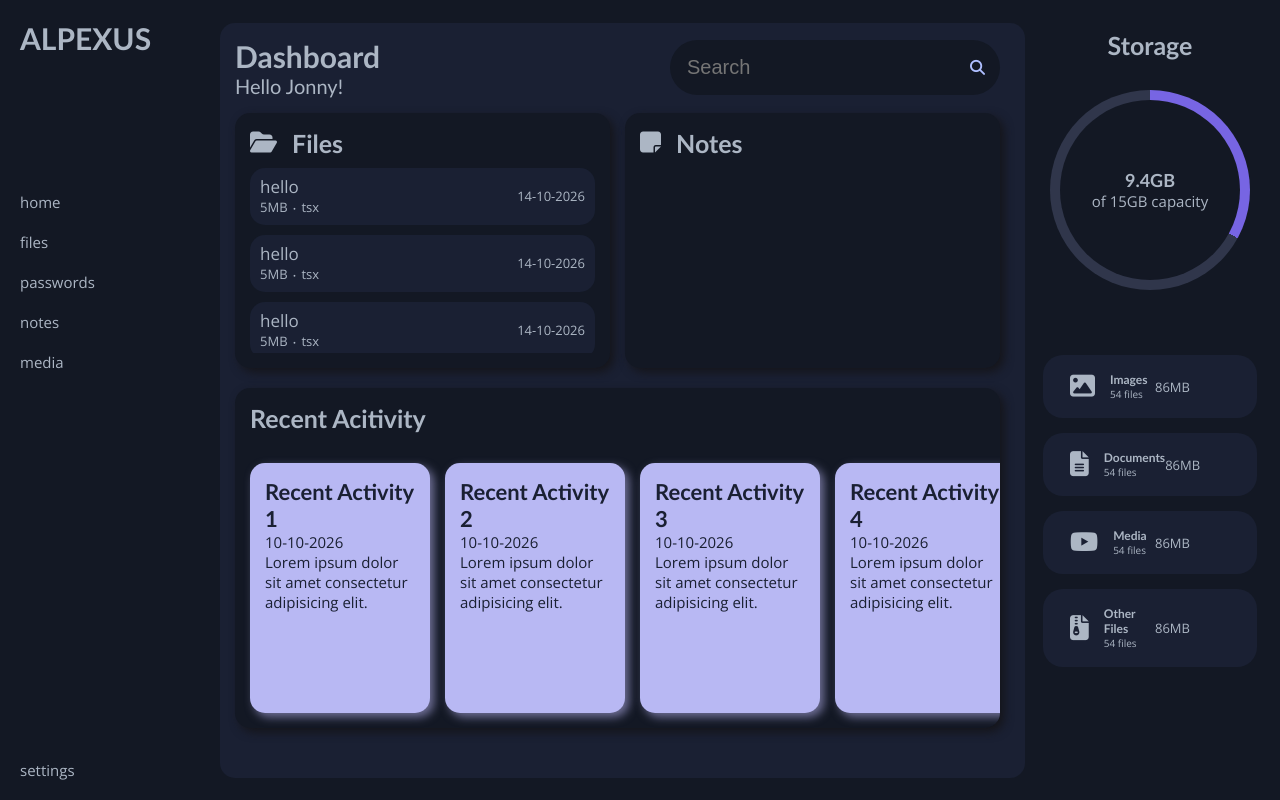
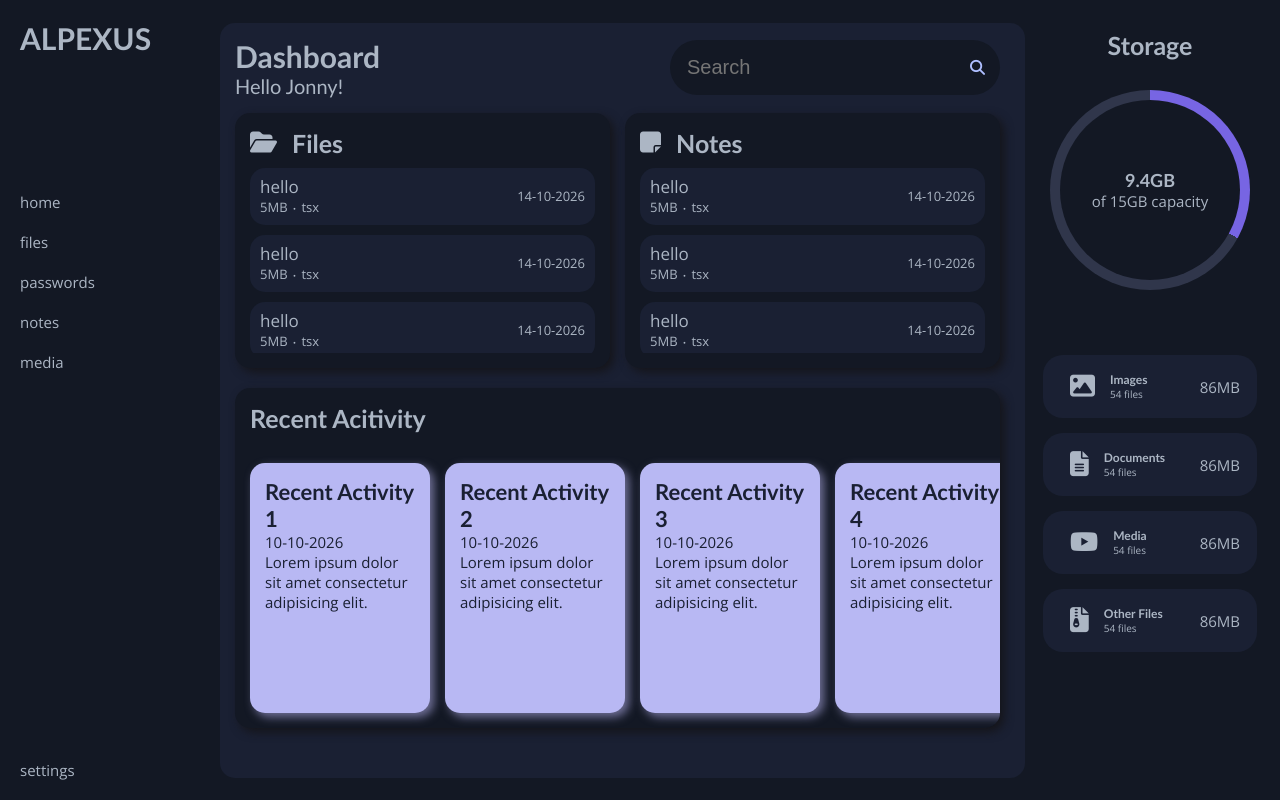
Before and after one commit to jona-mtw/alpexus, a React (Vite) app in the folder frontend/: page / in a window 1280 px wide. Built offline with nearby package versions, Linux system fonts and the light colour scheme; a web font is replaced by a local one.

Commit message:
notes-list

```diff
--- a/frontend/src/pages/components/storage-panel.tsx
+++ b/frontend/src/pages/components/storage-panel.tsx
@@ -20,7 +20,7 @@ function StorageContainer() {
                 <p>54 files</p>
               </div>
             </div>
-            <p className="file-size">86MB</p>
+            <p className="storage-size">86MB</p>
           </div>
           <div className="documents storage-info">
             <div className="storage-info-header-wrapper">
@@ -30,7 +30,7 @@ function StorageContainer() {
                 <p>54 files</p>
               </div>
             </div>
-            <p className="file-size">86MB</p>
+            <p className="storage-size">86MB</p>
           </div>
           <div className="media storage-info">
             <div className="storage-info-header-wrapper">
@@ -40,7 +40,7 @@ function StorageContainer() {
                 <p>54 files</p>
               </div>
             </div>
-            <p className="file-size">86MB</p>
+            <p className="storage-size">86MB</p>
           </div>
           <div className="other storage-info">
             <div className="storage-info-header-wrapper">
@@ -50,7 +50,7 @@ function StorageContainer() {
                 <p>54 files</p>
               </div>
             </div>
-            <p className="file-size">86MB</p>
+            <p className="storage-size">86MB</p>
           </div>
         </div>
       </div>
--- a/frontend/src/pages/home.css
+++ b/frontend/src/pages/home.css
@@ -92,7 +92,7 @@
 	}
 }
 
-.quick-access-files-list {
+.quick-access-files-list, .quick-access-notes-list {
 	flex: 1;
 	min-height: 0;
 	overflow-y: auto;
--- a/frontend/src/pages/home.tsx
+++ b/frontend/src/pages/home.tsx
@@ -19,6 +19,11 @@ function Home() {
   const QuickFiles = [];
   for (let i: number = 0; i < 5; i++) {
     QuickFiles.push(<File name="hello" fileType="tsx" size={5} date="14-10-2026" />);
+  }
+
+  const QuickNotes = [];
+  for (let i: number = 0; i < 5; i++) {
+    QuickNotes.push(<File name="hello" fileType="tsx" size={5} date="14-10-2026" />);
   }
 
   const Activities = [];
@@ -51,6 +56,7 @@ function Home() {
                 <i className="fa-solid fa-note-sticky fa-xl"></i>
                 <h2>Notes</h2>
               </div>
+              <div className="quick-access-notes-list">{QuickNotes}</div>
             </div>
           </div>
           <div className="recent-activity panel">
```
